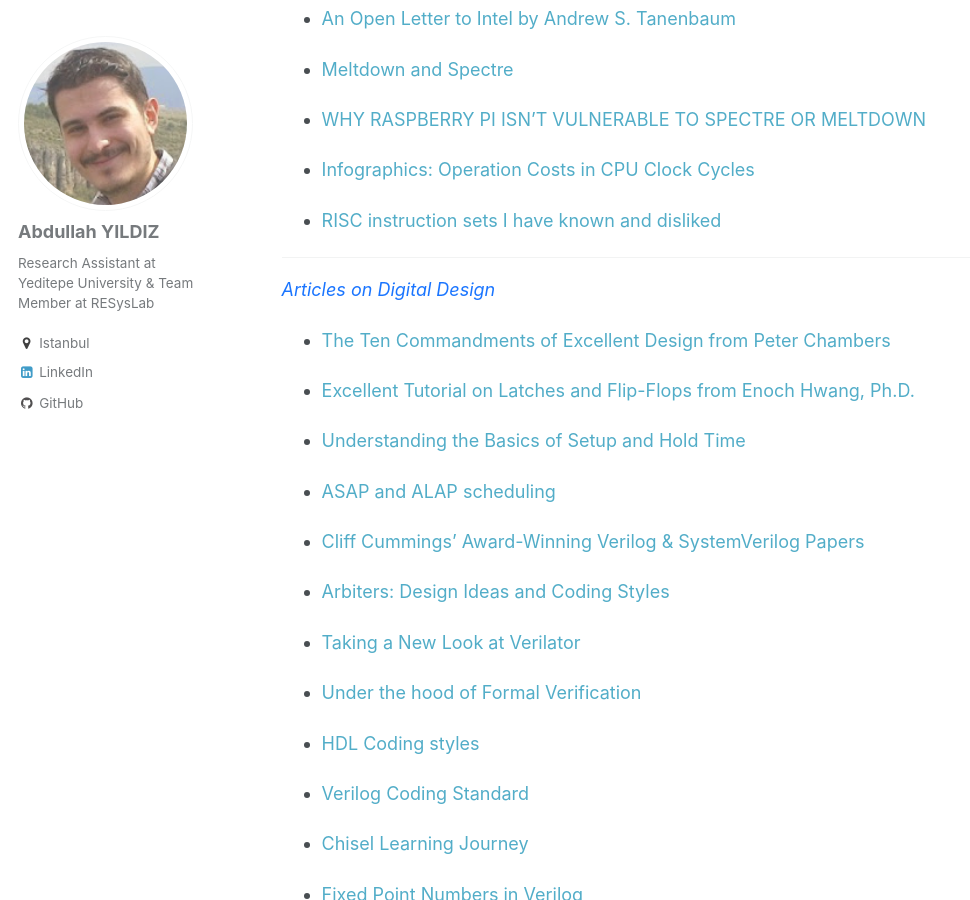
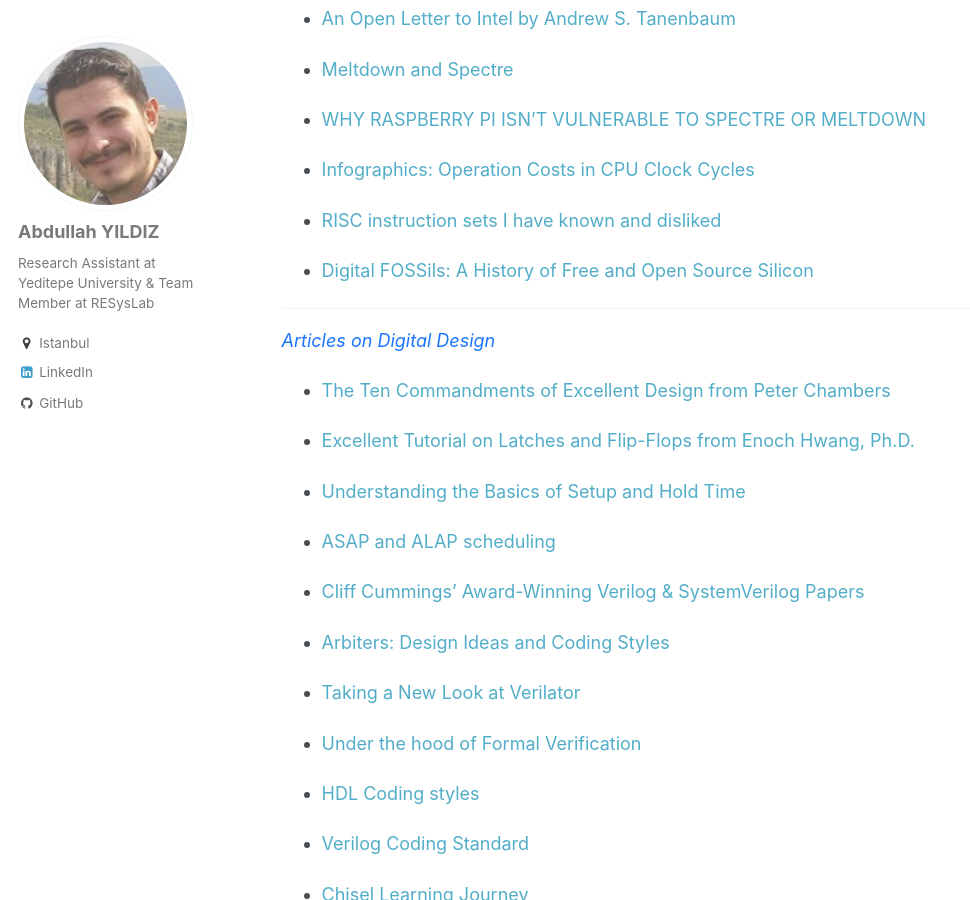
Before and after one commit to abdullahyildiz/abdullahyildiz.github.io, a Jekyll site: the page built from _records/articles.md, in a window 1280 px wide and 900 px high, scrolled down 479 px. Shown: the whole window, without its empty margins (0-970 px from the left). Built offline with Jekyll 4.4.1, drawn with Linux system fonts in a browser that asks for light colours.

Commit message:
Update articles.md

```diff
--- a/_records/articles.md
+++ b/_records/articles.md
@@ -27,6 +27,8 @@ location: "Istanbul, Turkiye"
 * [Infographics: Operation Costs in CPU Clock Cycles](http://ithare.com/infographics-operation-costs-in-cpu-clock-cycles/)
 
 * [RISC instruction sets I have known and disliked](https://www.jwhitham.org/2016/02/risc-instruction-sets-i-have-known-and.html)
+
+* [Digital FOSSils: A History of Free and Open Source Silicon](https://abopen.com/news/digital-fossils-a-history-of-free-and-open-source-silicon/)
 
 <hr>
 
```
